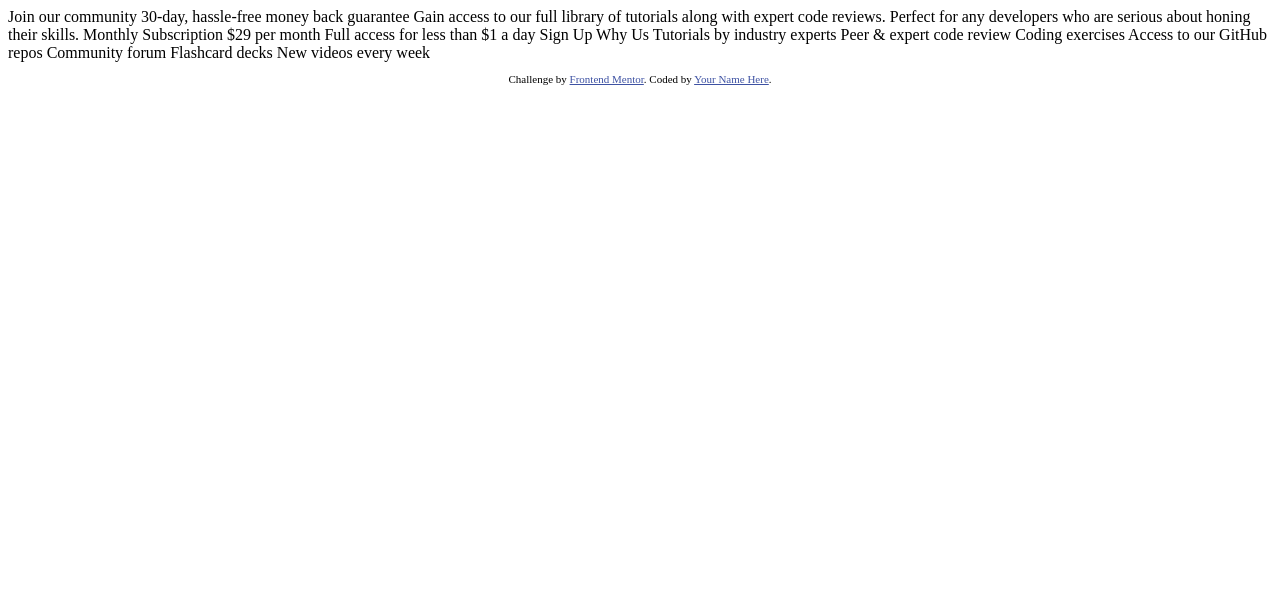
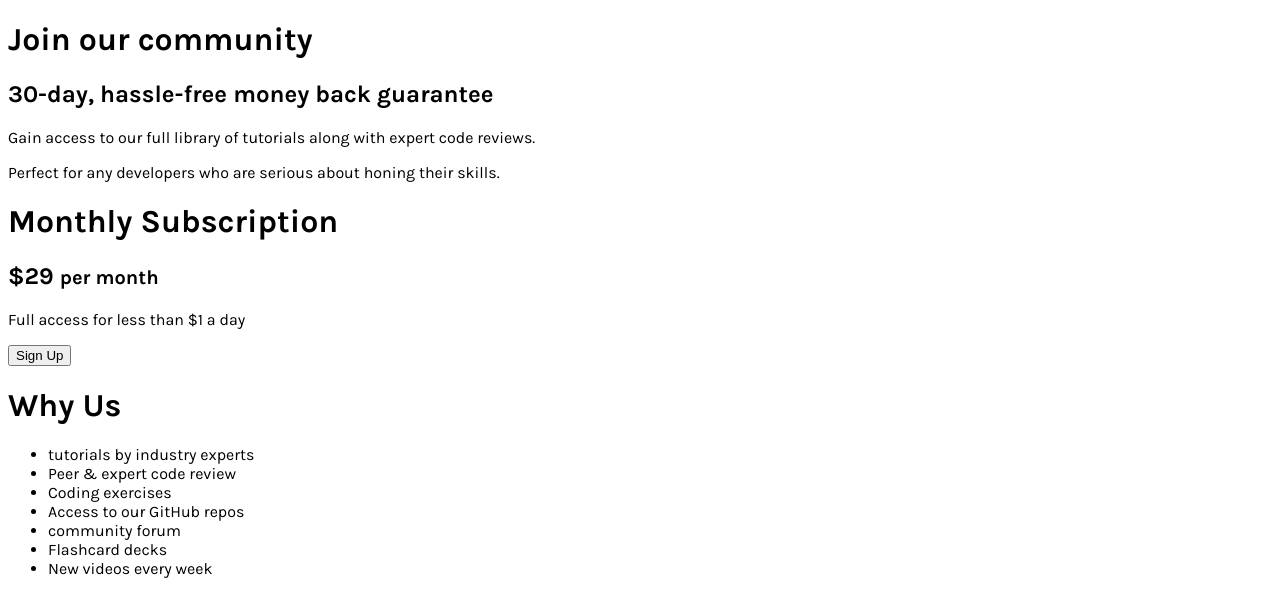
Before and after one commit to lucas-stofaleti/pricing-card-challenge, a plain HTML site: page index.html in a window 1280 px wide. Drawn offline with Linux system fonts and the light colour scheme.

Commit message:
feat: generate html structure

```diff
--- a/index.html
+++ b/index.html
@@ -2,49 +2,40 @@
 <html lang="en">
 <head>
   <meta charset="UTF-8">
-  <meta name="viewport" content="width=device-width, initial-scale=1.0"> <!-- displays site properly based on user's device -->
-
+  <meta name="viewport" content="width=device-width, initial-scale=1.0">
   <link rel="icon" type="image/png" sizes="32x32" href="./images/favicon-32x32.png">
-
+  <link rel="stylesheet" href="style.css">
+  <link rel="preconnect" href="https://fonts.googleapis.com">
+  <link rel="preconnect" href="https://fonts.gstatic.com" crossorigin>
+  <link href="https://fonts.googleapis.com/css2?family=Karla:wght@400;700&display=swap" rel="stylesheet">
   <title>Frontend Mentor | Single Price Grid Component</title>
-
-  <!-- Feel free to remove these styles or customise in your own stylesheet 👍 -->
-  <style>
-    .attribution { font-size: 11px; text-align: center; }
-    .attribution a { color: hsl(228, 45%, 44%); }
-  </style>
 </head>
 <body>
-  Join our community
-
-  30-day, hassle-free money back guarantee
-
-  Gain access to our full library of tutorials along with expert code reviews.
-  Perfect for any developers who are serious about honing their skills.
-
-  Monthly Subscription
-
-  &dollar;29 per month
-
-  Full access for less than &dollar;1 a day
-
-  Sign Up
-
-  Why Us
-
-  Tutorials by industry experts
-  Peer &amp; expert code review
-  Coding exercises
-  Access to our GitHub repos
-  Community forum
-  Flashcard decks
-  New videos every week
-
-  <footer>
-    <p class="attribution">
-      Challenge by <a href="https://www.frontendmentor.io?ref=challenge" target="_blank">Frontend Mentor</a>.
-      Coded by <a href="#">Your Name Here</a>.
-    </p>
-  </footer>
+  <div>
+    <div>
+      <h1>Join our community</h1>
+      <h2>30-day, hassle-free money back guarantee</h2>
+      <p>Gain access to our full library of tutorials along with expert code reviews.</p>
+      <p>Perfect for any developers who are serious about honing their skills.</p>
+    </div>
+    <div>
+      <h1>Monthly Subscription</h1>
+      <h2>$29 <small>per month</small></h2>
+      <p>Full access for less than $1 a day</p>
+      <button>Sign Up</button>
+    </div>
+    <div>
+      <h1>Why Us</h1>
+      <ul>
+        <li>tutorials by industry experts</li>
+        <li>Peer & expert code review</li>
+        <li>Coding exercises</li>
+        <li>Access to our GitHub repos</li>
+        <li>community forum</li>
+        <li>Flashcard decks</li>
+        <li>New videos every week</li>
+      </ul>
+    </div>
+  </div>
 </body>
 </html>
--- /dev/null
+++ b/style.css
@@ -0,0 +1,4 @@
+html {
+    font-family: 'Karla', sans-serif;
+    font-weight: 400;
+}
```
